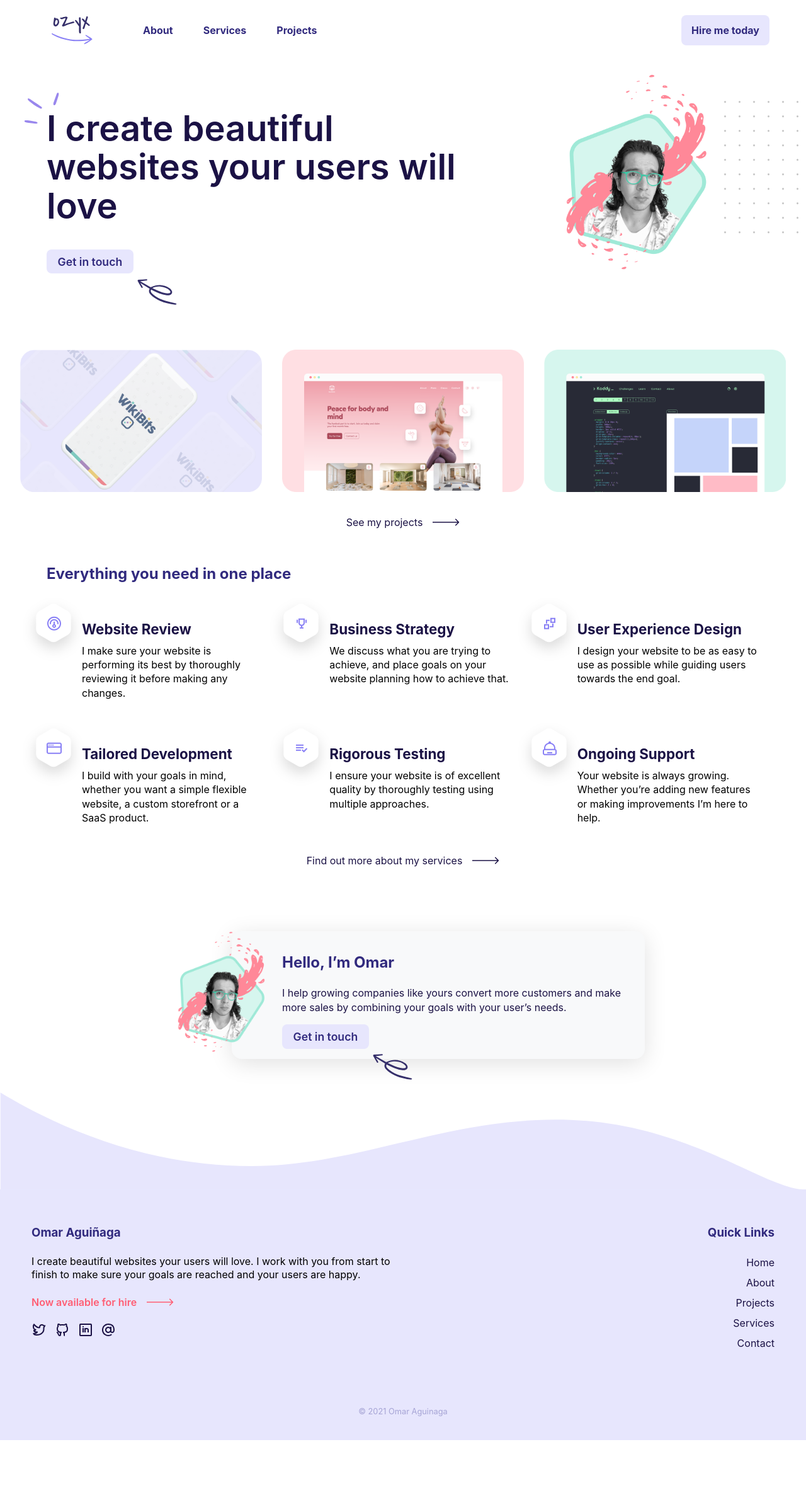
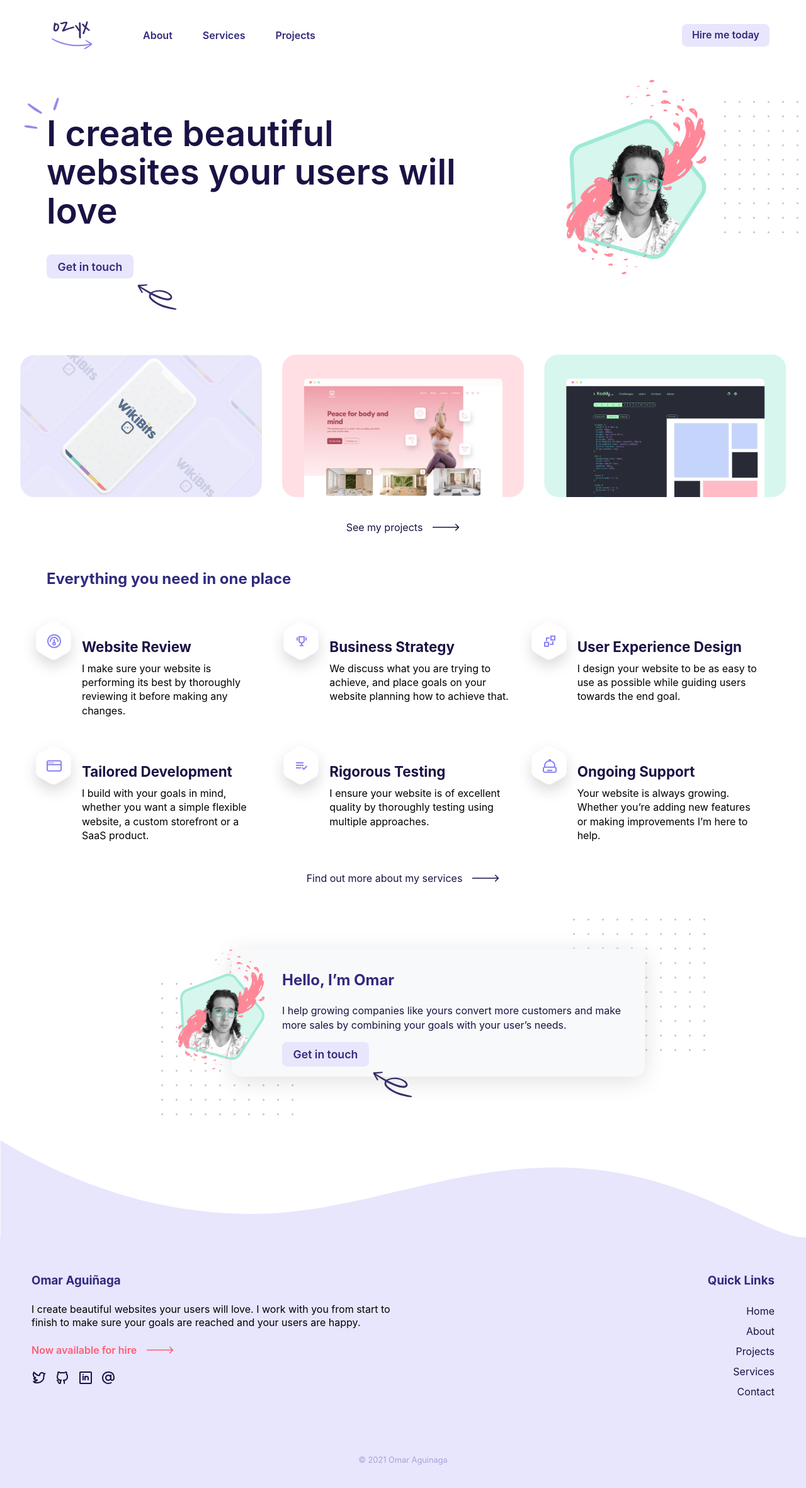
Before and after one commit to ozyxdev/aguinagadev, a Next.js app: page / in a window 1280 px wide. Shown: the top 2362 px of the page at 63% size. Before the commit the page ends 2286 px from the top, so only its background shows below. Built offline with nearby package versions, Linux system fonts and the light colour scheme.

Commit message:
cleanup details

```diff
--- a/src/components/Footer.js
+++ b/src/components/Footer.js
@@ -5,7 +5,7 @@ import LinkCTA from './styles/LinkCTA'
 const FooterStyles = styled.footer`
   background-color: #e7e6fd;
   position: relative;
-  margin-top: 175px;
+  margin-top: calc(175px + 3rem);
 
   .content {
     max-width: var(--max-width);
@@ -70,7 +70,6 @@ const FooterStyles = styled.footer`
       text-decoration: none;
       color: var(--dark);
       font-weight: normal;
-      align-self: end;
     }
   }
 
@@ -80,6 +79,10 @@ const FooterStyles = styled.footer`
 
       .links {
         text-align: right;
+
+        a {
+          align-self: end;
+        }
       }
     }
   }
--- a/src/components/Header.js
+++ b/src/components/Header.js
@@ -4,7 +4,7 @@ import Nav from './Nav'
 
 const HeaderStyles = styled.header`
   max-width: var(--max-width);
-  padding: 1.5rem 0 0 0;
+  padding: 2rem 0 0 0;
   margin: 0 auto;
   display: flex;
   align-items: center;
@@ -19,11 +19,12 @@ const HeaderStyles = styled.header`
   .primary {
     background-color: var(--primary-100);
     border-radius: 0.5rem;
-    font-weight: 700;
+    font-weight: 600;
     font-size: 1rem;
     margin: 0 0.5rem;
     padding: 0.5rem 1rem;
     color: var(--primary-dark);
+    line-height: 1.2;
 
     :hover {
       text-decoration: none;
--- a/src/components/Me.js
+++ b/src/components/Me.js
@@ -13,6 +13,25 @@ const AboutCard = styled.div`
     display: grid;
     padding: 4rem 1rem 1.5rem 1rem;
     text-align: center;
+    position: relative;
+
+    ::after {
+      content: url('dots.svg');
+      position: absolute;
+      z-index: -1;
+      right: -6rem;
+      top: -3rem;
+      transform: scale(0.8);
+    }
+
+    ::before {
+      content: url('dots.svg');
+      position: absolute;
+      z-index: -1;
+      transform: scale(0.8);
+      left: -3.5rem;
+      bottom: -4.5em;
+    }
   }
 
   img {
@@ -23,6 +42,7 @@ const AboutCard = styled.div`
     left: 0;
     right: 0;
     top: -50%;
+    z-index: 10;
   }
 
   h2 {
@@ -58,6 +78,15 @@ const AboutCard = styled.div`
       margin: 3rem 0 0 7rem;
       text-align: left;
       max-width: 560px;
+
+      ::after,
+      ::before {
+        transform: scale(1);
+      }
+
+      ::before {
+        left: -7em;
+      }
     }
 
     button {
--- a/src/components/Projects.js
+++ b/src/components/Projects.js
@@ -1,4 +1,3 @@
-import Link from 'next/link'
 import styled from 'styled-components'
 import LinkCTA from './styles/LinkCTA'
 
--- a/src/components/Services.js
+++ b/src/components/Services.js
@@ -12,6 +12,7 @@ export default function Services() {
 
     h2 {
       grid-column: 1 / -1;
+      margin-bottom: 2.5rem;
     }
 
     @media (min-width: 768px) {
--- a/src/components/styles/NavStyles.js
+++ b/src/components/styles/NavStyles.js
@@ -6,7 +6,7 @@ const NavStyles = styled.ul`
   display: flex;
 
   a {
-    font-weight: 700;
+    font-weight: 600;
     font-size: 1rem;
     margin: 0 0.5rem;
     padding: 0.5rem 1rem;
--- a/src/pages/_document.js
+++ b/src/pages/_document.js
@@ -15,6 +15,7 @@ export default class MyDocument extends Document {
     return (
       <Html lang="en-US">
         <Head>
+          <link rel="icon" type="image/svg+xml" href="/favicon.svg" />
           <link rel="icon" href="/favicon.png" />
         </Head>
         <body>
```
Also changed, not shown: public/favicon.svg (added).
